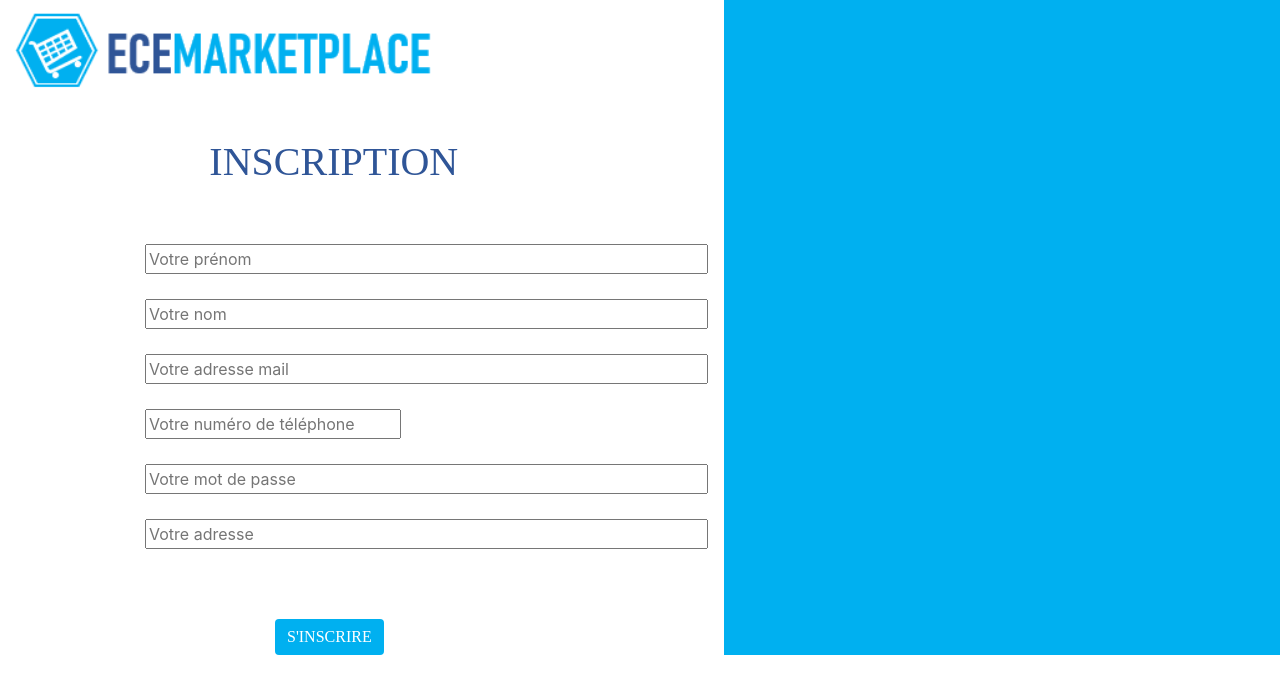
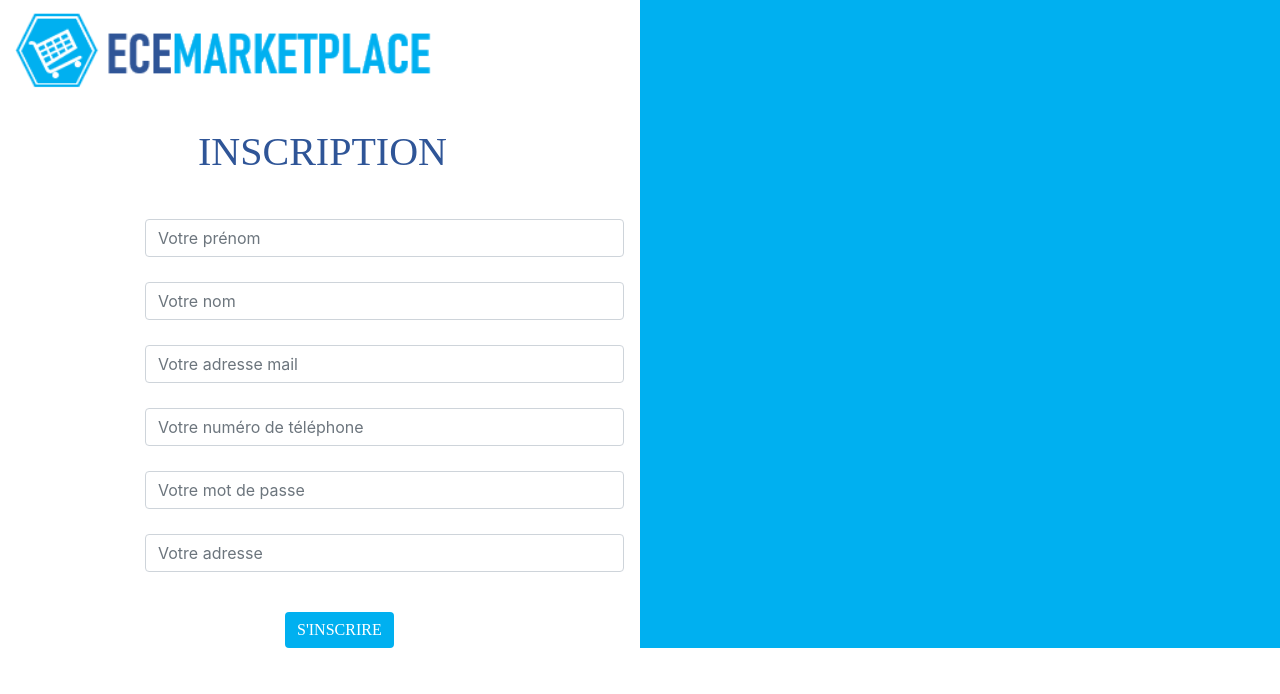
Before and after one commit to etiennempu/-ECE-MarketPlace, a PHP site: page /inscription.php in a window 1280 px wide. Shown: the top 694 px of the page. Run offline with PHP 8.4, Linux system fonts and the light colour scheme.

Commit message:
update style inscription

```diff
--- a/inscription.php
+++ b/inscription.php
@@ -63,22 +63,22 @@
 					<h1 id="titreInscription">INSCRIPTION</h1>
 					<table>
 						<tr>
-							<td><input type="text" name="firstname" placeholder="Votre prénom"  size="50px"></td>
+							<td><input type="text" name="firstname" class="form-control" required="required" placeholder="Votre prénom"  size="50px"></td>
 						</tr>
 						<tr>
-							<td><input type="text" name="name" placeholder="Votre nom" size="50px"></td>
+							<td><input type="text" name="name" class="form-control" required="required" placeholder="Votre nom" size="50px"></td>
 						</tr>
 						<tr>
-							<td><input type="mail" name="mail" placeholder="Votre adresse mail" size="50px"></td>
+							<td><input type="mail" name="mail" class="form-control" required="required" placeholder="Votre adresse mail" size="50px"></td>
 						</tr>
 						<tr>
-							<td><input type="number" name="num" placeholder="Votre numéro de téléphone" size="50"></td>
+							<td><input type="number" name="num" class="form-control" required="required" placeholder="Votre numéro de téléphone" size="50"></td>
 						</tr>
 						<tr>
-							<td><input type="password" name="password" placeholder="Votre mot de passe" size="50px"></td>
+							<td><input type="password" name="password" class="form-control" required="required" placeholder="Votre mot de passe" size="50px"></td>
 						</tr>
 						<tr>
-							<td><input type="text" name="adress" placeholder="Votre adresse" size="50px"></td>
+							<td><input type="text" name="adress" class="form-control" required="required" placeholder="Votre adresse" size="50px"></td>
 						</tr>
 					</table>
 					<button id="inscrire" class="btn btn-primary" type="submit">S'INSCRIRE</button>
--- a/stylesheet.css
+++ b/stylesheet.css
@@ -20,18 +20,18 @@ td{
 }
 
 #titreInscription {
-	margin-left: 28%;
-	padding-top: 20px;
-	padding-bottom: 45px;
+	margin-left: 30%;
+	padding-top: 10px;
+	padding-bottom: 30px;
 	color: #2F5597;
 	font-family: Bahnschrift;
 }
 
 #inscrire {
 	background-color: #00B0F0;
-	margin-left: 260px;
+	margin-left: 270px;
 	font-family: Segoe UI Black;
-	margin-top: 50px;
+	margin-top: 20px;
 	border-style: none;
 }
 
```
